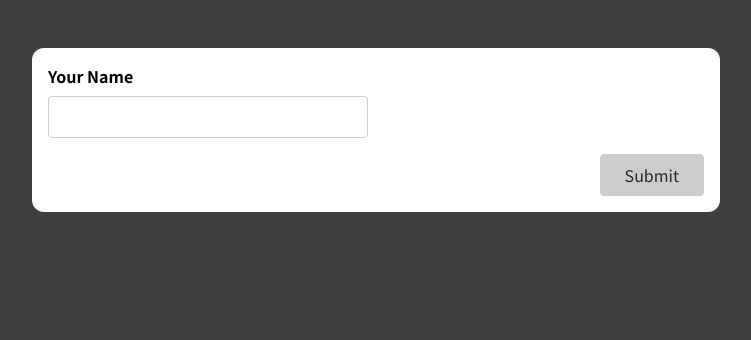
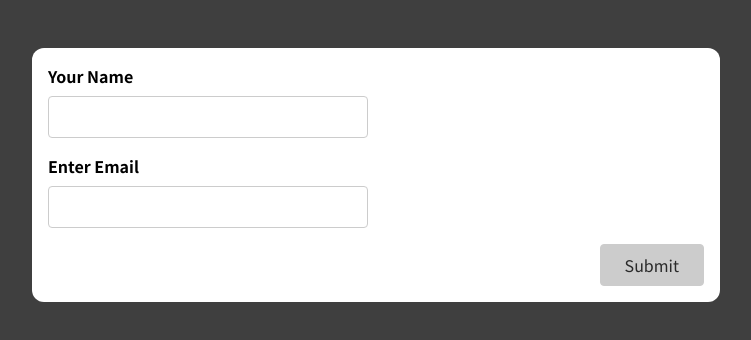
Before and after one commit to vvvkeshav3/Form-and-Input-Validations, a React (Create React App) app: page / in a window 1280 px wide. Shown: the top 340 px of the page, without its empty margins (264-1015 px from the left). Built offline with nearby package versions, Linux system fonts and the light colour scheme.

Commit message:
Working with more inputs

```diff
--- a/src/components/SimpleInput.js
+++ b/src/components/SimpleInput.js
@@ -4,38 +4,53 @@
 const SimpleInput = (props) => {
   const [enteredName, setEnteredName] = useState('');
   const [enteredNameTouched, setEnteredNameTouched] = useState(false);
+  const [enteredEmail, setEnteredEmail] = useState('');
+  const [enteredEmailTouched, setEnteredEmailTouched] = useState(false);
 
   const enteredNameIsValid = enteredName.trim() !== '';
   const nameInputIsInvalid = !enteredNameIsValid && enteredNameTouched;
+  const enteredEmailIsValid = enteredEmail.includes('@');
+  const emailInputIsInvalid = !enteredEmailIsValid && enteredEmailTouched;
 
   let formIsValid = false;
-  if (enteredNameIsValid) {
+  if (enteredNameIsValid && enteredEmailIsValid) {
     formIsValid = true;
   }
 
   const nameInputChangeHandler = (event) => {
     setEnteredName(event.target.value);
   };
+  const nameInputBlurHandler = () => {
+    setEnteredNameTouched(true);
+  };
+  const emailInputChangeHandler = (event) => {
+    setEnteredEmail(event.target.value);
+  };
+
+  const emailInputBlurHandler = () => {
+    setEnteredEmailTouched(true);
+  };
 
   const submitFormHandler = (event) => {
     event.preventDefault();
-
     setEnteredNameTouched(true);
-
+    setEnteredEmailTouched(true);
     if (enteredNameIsValid) {
       return;
     }
 
-    console.log(enteredName);
+    console.log(enteredName, enteredEmail);
     setEnteredName('');
+    setEnteredEmail('');
     setEnteredNameTouched(false);
-  };
-
-  const nameInputBlurHandler = (event) => {
-    setEnteredNameTouched(true);
+    setEnteredEmailTouched(false);
   };
 
   const nameInputClasses = nameInputIsInvalid
+    ? 'form-control invalid'
+    : 'form-control';
+
+  const emailInputClasses = emailInputIsInvalid
     ? 'form-control invalid'
     : 'form-control';
 
@@ -54,6 +69,19 @@
           <p className="error-text">Name must not be empty..</p>
         )}
       </div>
+      <div className={emailInputClasses}>
+        <label htmlFor="email">Enter Email</label>
+        <input
+          type="email"
+          id="email"
+          value={enteredEmail}
+          onChange={emailInputChangeHandler}
+          onBlur={emailInputBlurHandler}
+        />
+        {emailInputIsInvalid && (
+          <p className="error-text">Please Enter a Valid Email</p>
+        )}
+      </div>
       <div className="form-actions">
         <button disabled={!formIsValid}>Submit</button>
       </div>
```
Also changed, not shown: 1 other file (tests, documents, lock files or other folders).
